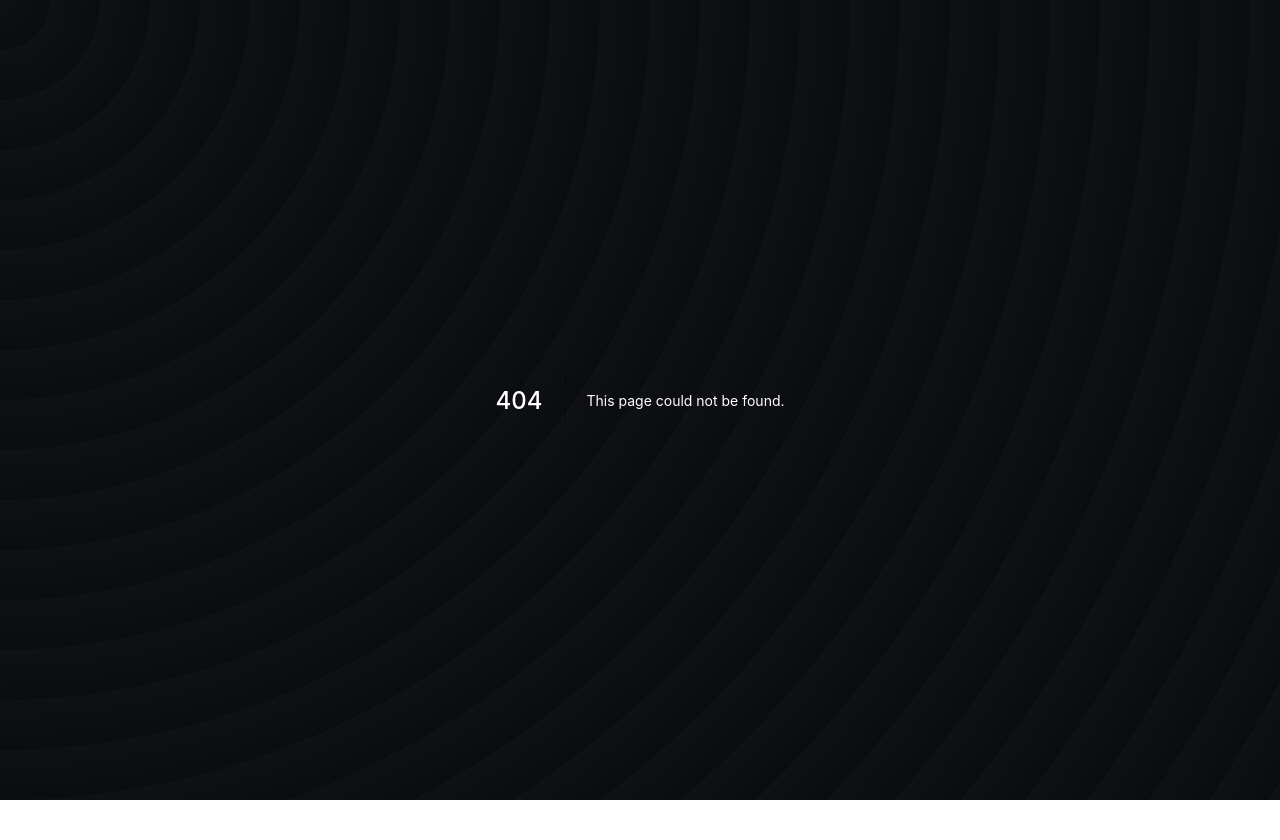
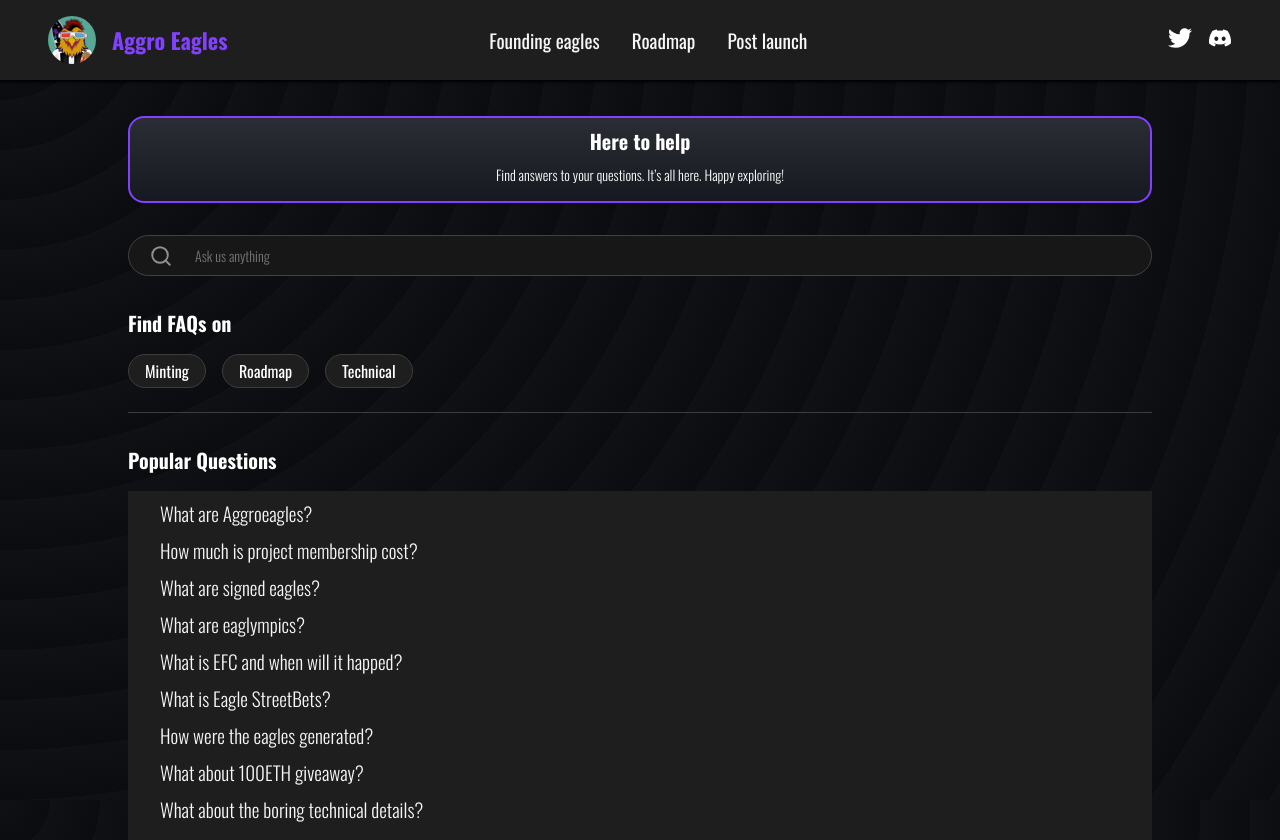
Before and after one commit to Mannvender/eagles-rule, a Next.js app: page /faqs in a window 1280 px wide. Before the commit this address had no page. Before the commit the page ends 800 px from the top, so only its background shows below. Built offline with nearby package versions, Linux system fonts and the light colour scheme.

Commit message:
added static faq pages

```diff
--- /dev/null
+++ b/components/Badge.js
@@ -0,0 +1,32 @@
+import { Box } from "rebass";
+import styled from "styled-components";
+
+const StyledBox = styled(Box)`
+  :hover {
+    background-color: transparent;
+  }
+`;
+
+const Badge = ({ children, bgColor, border, onClick, ...rest }) => {
+  return (
+    <StyledBox
+      sx={{
+        display: "inline-block",
+        color: "white",
+        bg: bgColor,
+        px: 3,
+        py: 1,
+        borderRadius: 9999,
+        fontSize: 2,
+        my: 2,
+        border,
+        ...rest,
+      }}
+      onClick={onClick}
+    >
+      {children}
+    </StyledBox>
+  );
+};
+
+export default Badge;
--- a/components/Header.js
+++ b/components/Header.js
@@ -18,7 +18,7 @@ const Flex = styled(Base)`
   box-shadow: rgb(0, 0, 0) 0px 2px 3px 0px;
   z-index: 1;
 `;
-const Link = styled(LinkBase)`
+export const Link = styled(LinkBase)`
   text-decoration: none;
   color: ${({ theme }) => theme.colors.offWhite};
   font-size: 1.2rem;
--- a/components/MintWidget.js
+++ b/components/MintWidget.js
@@ -8,7 +8,7 @@ import Label from "./Label";
 import Input from "./Input";
 import { isMobile } from "react-device-detect";
 
-const StyledBox = styled(Box)`
+export const StyledBox = styled(Box)`
   background-image: linear-gradient(rgb(43, 45, 53) 0%, rgb(23, 25, 33) 100%);
   background-repeat: no-repeat;
   background-position: center center;
--- /dev/null
+++ b/components/SearchInput.js
@@ -0,0 +1,36 @@
+import { Box } from "rebass";
+import styled from "styled-components";
+import { FiSearch } from "react-icons/fi";
+
+import Input from "./Input";
+
+const Container = styled(Box)`
+  position: relative;
+  border: 1px solid #424242;
+  border-radius: 24px;
+  background-color: #171717;
+  font-weight: 300;
+`;
+const SearchIcon = styled(FiSearch)`
+  position: absolute;
+  left: 8px;
+  top: 50%;
+  height: 60%;
+  width: 48px;
+  transform: translateY(-50%);
+  color: #8f8f8f;
+  cursor: pointer;
+`;
+
+const SearchInput = (props) => {
+  return (
+    <>
+      <Container pt={[2]} pb={[2]} pl={[5]} pr={[3]} my={[4]}>
+        <Input {...props} />
+        <SearchIcon />
+      </Container>
+    </>
+  );
+};
+
+export default SearchInput;
--- /dev/null
+++ b/pages/faqs.js
@@ -0,0 +1,177 @@
+import React, { useState } from "react";
+import { Box, Heading, Text, Flex } from "rebass";
+import styled, { useTheme } from "styled-components";
+
+import Header from "../components/Header";
+import { StyledBox } from "../components/MintWidget";
+import SearchInput from "../components/SearchInput";
+import Badge from "../components/Badge";
+import { Link as LinkBase } from "../components/Header";
+
+const TagContainer = styled(Box)`
+  border-bottom: 1px solid #3d3d3d;
+`;
+const QuestionContainer = styled(Flex)`
+  font-weight: 300;
+  background-color: ${({ theme }) => theme.colors.darkGray};
+`;
+const Link = styled(LinkBase)`
+  &:hover {
+    color: gray;
+  }
+`;
+export const TAGS = ["Minting", "Roadmap", "Technical"];
+export const FAQS = [
+  {
+    id: "1",
+    ques: "What are Aggroeagles?",
+    ans: `AggroEagles is a unique NFT collection of 10,000 eagles living on the Ethereum blockchain.
+     Ownership includes access to 100 Eth giveaways/contests, real-world benefits, and complete commercial rights to your eagle.`,
+    tags: ["Technical"],
+  },
+  {
+    id: "2",
+    ques: "How much is project membership cost?",
+    ans: `
+    No FOMO ramps or bonding curves here. All eagles will be sold at 0.036 ETH + gas.
+     Membership is granted for as long as you hold your eagles. You can still join the project by purchasing on the secondary market
+     `,
+    tags: ["Minting"],
+  },
+  {
+    id: "3",
+    ques: "What are signed eagles?",
+    ans: `
+     `,
+    tags: ["Roadmap", "Minting"],
+  },
+  {
+    id: "4",
+    ques: "What are eaglympics?",
+    ans: `
+     `,
+    tags: ["Roadmap"],
+  },
+  {
+    id: "5",
+    ques: "What is EFC and when will it happed?",
+    ans: `
+     `,
+    tags: ["Roadmap"],
+  },
+  {
+    id: "6",
+    ques: "What is Eagle StreetBets?",
+    ans: `
+     `,
+    tags: ["Roadmap"],
+  },
+  {
+    id: "7",
+    ques: "How were the eagles generated?",
+    ans: `
+     `,
+    tags: ["Technical"],
+  },
+  {
+    id: "8",
+    ques: "What about 100ETH giveaway?",
+    ans: `
+     `,
+    tags: ["Roadmap"],
+  },
+  {
+    id: "9",
+    ques: "What about the boring technical details?",
+    ans: `
+    Doggos are stored as ERC-721 NFT tokens on the Ethereum blockchain within our own verified custom smart contract (0x6F...8A26).
+     The artwork itself is stored on IPFS and we plan to eternalize this on the permaweb via Arweave once all 8,000 doggos have been adopted.
+     `,
+    tags: ["Roadmap"],
+  },
+];
+const Faqs = () => {
+  const { colors } = useTheme();
+  const [category, setCategory] = useState("");
+  const [query, setQuery] = useState("");
+
+  const handleTagClick = (tag) => {
+    if (tag === category) setCategory("");
+    else setCategory(tag);
+  };
+  const handleSearchInputChange = (e) => {
+    const val = e.target.value;
+    setQuery(val);
+  };
+
+  return (
+    <>
+      <Header />
+      <Box
+        sx={{
+          maxWidth: 1024,
+          mx: "auto",
+          px: 0,
+          pt: [4],
+        }}
+      >
+        <StyledBox>
+          <Heading
+            textAlign={["center"]}
+            fontSize={[2, 3]}
+            fontFamily="inherit"
+            my={[2]}
+          >
+            Here to help
+          </Heading>
+          <Text textAlign={["center"]} mb={[3]} fontWeight={[300]}>
+            Find answers to your questions. It’s all here. Happy exploring!
+          </Text>
+        </StyledBox>
+        <SearchInput
+          placeholder="Ask us anything"
+          style={{ fontWeight: 300 }}
+          onChange={handleSearchInputChange}
+          value={query}
+        />
+        <TagContainer mb={[4]}>
+          <Heading fontSize={[2, 3]} fontFamily="inherit" my={[2]}>
+            Find FAQs on
+          </Heading>
+          <Flex mb={[3]}>
+            {TAGS.map((tag, i) => (
+              <Badge
+                bgColor={category === tag ? colors.accent1 : colors.darkGray}
+                border={`solid 1px ${
+                  category === tag ? colors.accent1 : "#3d3d3d"
+                }`}
+                cursor="pointer"
+                mr={[3]}
+                key={i}
+                onClick={() => handleTagClick(tag)}
+              >
+                {tag}
+              </Badge>
+            ))}
+          </Flex>
+        </TagContainer>
+        <Heading fontSize={[2, 3]} fontFamily="inherit" mt={[2]} mb={[3]}>
+          Popular Questions
+        </Heading>
+        <QuestionContainer px={[4]} py={[2]} flexDirection="column">
+          {FAQS.filter((faq) =>
+            faq.ques.toLocaleLowerCase().includes(query.toLocaleLowerCase())
+          )
+            .filter((faq) => faq.tags.includes(category) || !category)
+            .map((faq) => (
+              <Link href={"/faq/" + faq.id} key={faq.id} mb={[2]}>
+                {faq.ques}
+              </Link>
+            ))}
+        </QuestionContainer>
+      </Box>
+    </>
+  );
+};
+
+export default Faqs;
```
Also changed, not shown: components/Timeline/mobile.js (+8 -27 lines), pages/faq/[id].js (added, +71 -0 lines).
